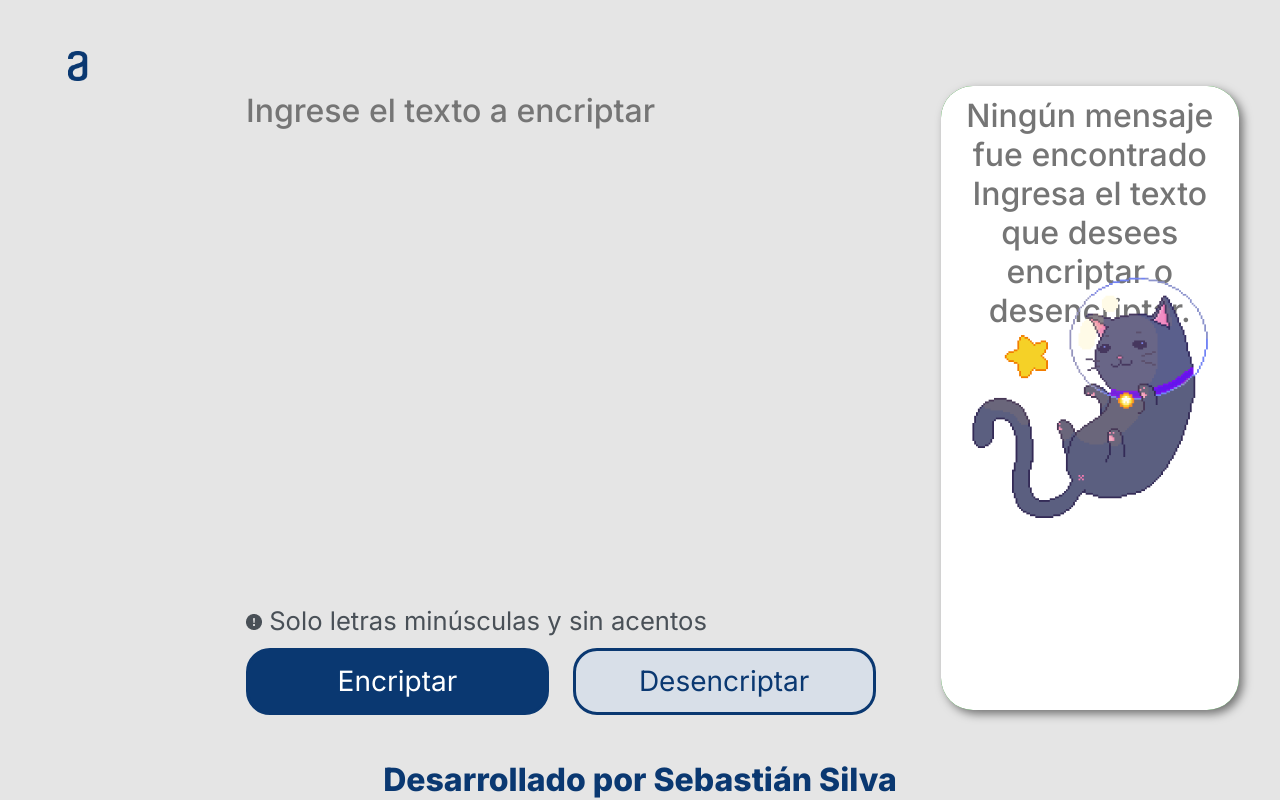
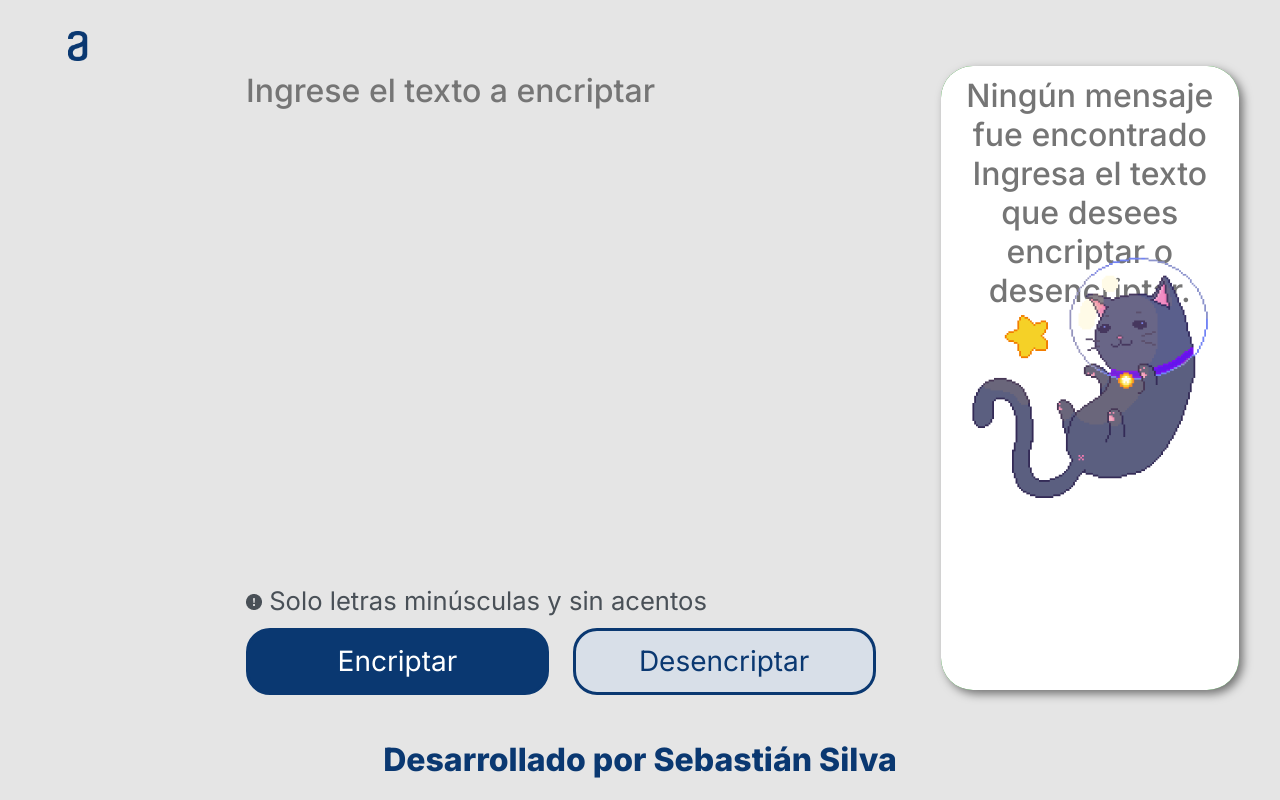
Before and after one commit to SebastianGS17/Challenge-2024-ALURA, a plain HTML site: page index.html in a window 1280 px wide. Drawn offline with Linux system fonts and the light colour scheme; some packages are replaced by stand-ins of ours; a script that the page names is missing.

Commit message:
Se modifico el margin-top del header y se lo llevó hasta 30px

```diff
--- a/styleschallenge.css
+++ b/styleschallenge.css
@@ -21,7 +21,7 @@
     background-color: #E5E5E5;
     display: flex;
     flex-direction: row;
-    margin: 50px 0px 5px 40px;
+    margin: 30px 0px 5px 40px;
 }
 
 .header__logo__alura{
```
